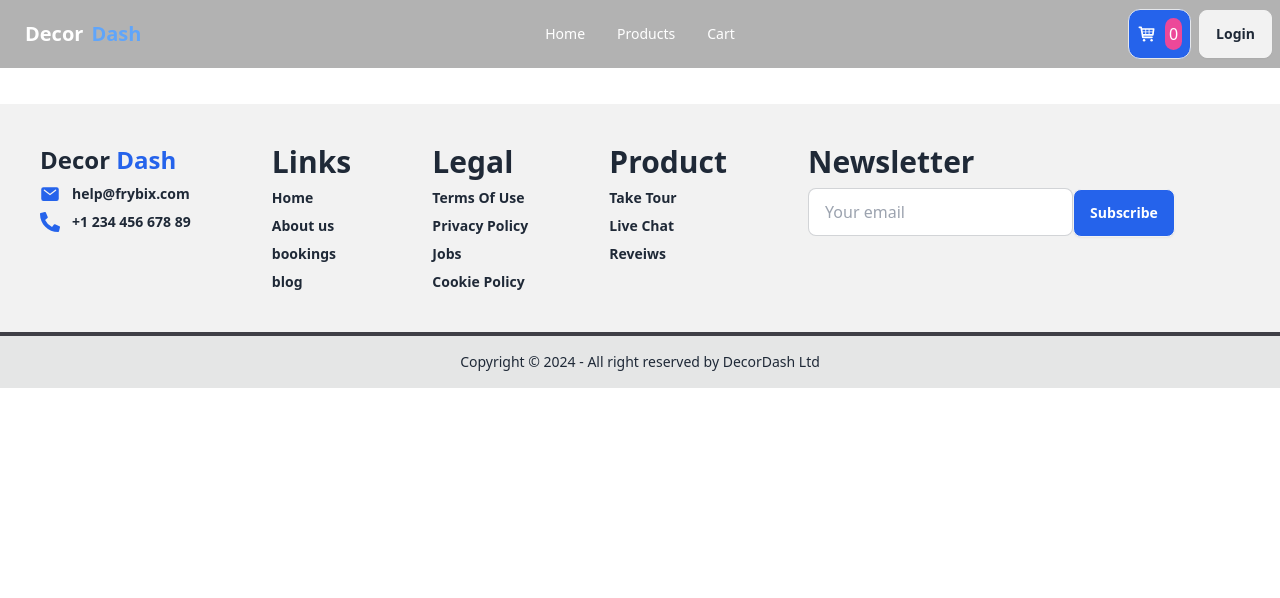
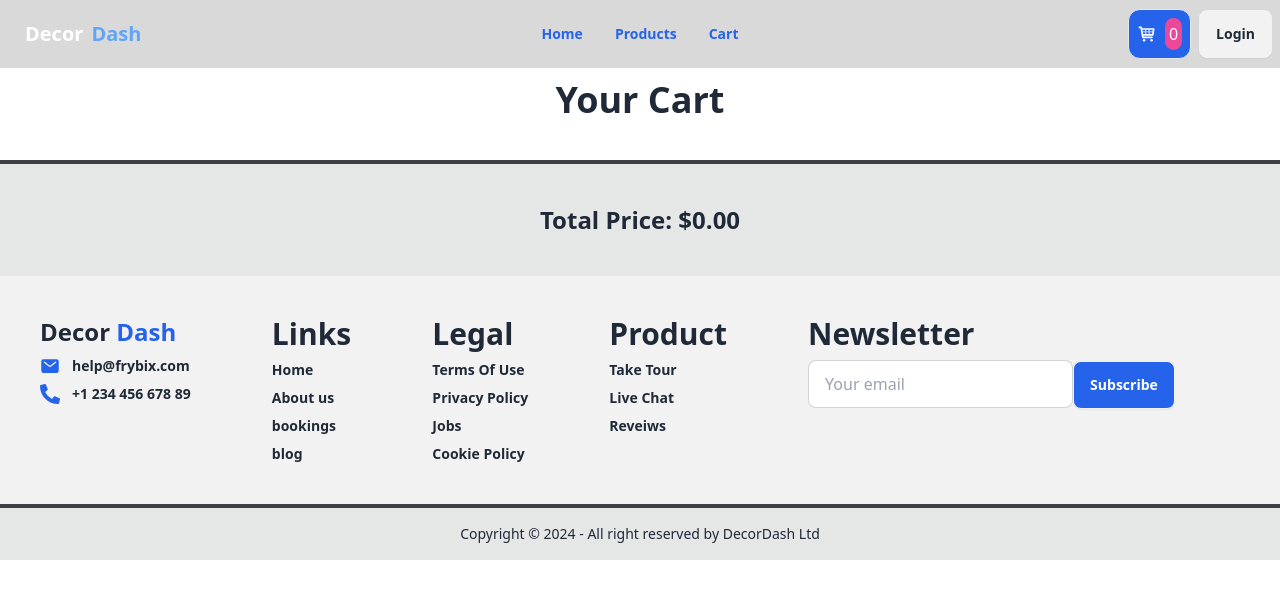
Before and after one commit to Jahirul83/DecorDash-client, a React (Vite) app: page /cart in a window 1280 px wide. Shown: the top 598 px of the page. Built offline with nearby package versions, Linux system fonts and the light colour scheme.

Commit message:
add to cart button is hidden in home page but visiable in product page

```diff
--- a/src/Pages/Home/Home/Home.jsx
+++ b/src/Pages/Home/Home/Home.jsx
@@ -18,6 +18,7 @@ const Home = () => {
                                 <ProductCard
                                     key={card._id}
                                     product={card}
+                                    showAddToCartButton = {false}
                                 ></ProductCard>
                             ))
                         }
--- a/src/Pages/Home/Products/Cart/Cart.jsx
+++ b/src/Pages/Home/Products/Cart/Cart.jsx
@@ -5,16 +5,24 @@ import ProductCard from "../ProductCard";
 
 const Cart = () => {
     const { cart, setCart } = useContext(AuthContext);
+    const totalPrice = cart.reduce((sum, card) => sum + card.price, 0);
 
     return (
+        <div>
+            <h1 className="text-center text-4xl font-bold">Your Cart</h1>
             <div className="grid grid-cols-1 md:grid-cols-2 lg:grid-cols-3 gap-3 p-3">
                 {
                     cart.map(card => <ProductCard
                         key={card._id}
-                    product = {card}
+                        product={card}
+                        showAddToCartButton={true}
                     ></ProductCard>)
                 }
             </div >
+            <div className="mt-4 bg-base-300 border-t-4 border-zinc-700">
+                <h2 className="text-2xl text-center font-semibold py-10">Total Price: ${totalPrice.toFixed(2)}</h2>
+            </div>
+        </div>
     );
 };
 
--- a/src/Pages/Home/Products/ProductCard.jsx
+++ b/src/Pages/Home/Products/ProductCard.jsx
@@ -4,7 +4,7 @@ import { AuthContext } from '../../../Providers/AuthProvider';
 import PropTypes from 'prop-types';
 
 
-const ProductCard = ({ product }) => {
+const ProductCard = ({ product, showAddToCartButton }) => {
     const { cart, setCart } = useContext(AuthContext);
     const { _id, name, description, price, imageUrl } = product;
     const userId = 2;
@@ -28,10 +28,11 @@ const ProductCard = ({ product }) => {
                     <h2 className="card-title">{name}</h2>
                     <p>{description}</p>
                     <p>Price:$ {price}</p>
-                    <div className="card-actions">
+                    {
+                        showAddToCartButton && <div className="card-actions">
                             {
                                 cart.find(item => item._id === _id) ? (
-                                <button onClick={()=>removeFromCart(_id)}className="btn btn-secondary">
+                                    <button onClick={() => removeFromCart(_id)} className="btn btn-secondary">
                                         Remove from cart
                                     </button>
                                 ) : (
@@ -41,7 +42,7 @@ const ProductCard = ({ product }) => {
                                 )
                             }
 
-                    </div>
+                        </div>}
                 </div>
             </div>
         </div>
--- a/src/Pages/Home/Products/Products.jsx
+++ b/src/Pages/Home/Products/Products.jsx
@@ -9,6 +9,7 @@ const Products = () => {
                 data.map(card => <ProductCard
                     key={card._id}
                     product = {card}
+                    showAddToCartButton = {true}
                 ></ProductCard>)
 }
         </div >
--- a/src/Pages/Shared/Footer/Footer.jsx
+++ b/src/Pages/Shared/Footer/Footer.jsx
@@ -46,7 +46,7 @@ const Footer = () => {
                     </div>
                 </nav>
             </footer>
-            <footer className="footer footer-center p-4 bg-base-300 text-base-content border-t-4 border-zinc-700	">
+            <footer className="footer footer-center p-4 bg-base-300 text-base-content border-t-4 border-zinc-700">
                 <aside>
                     <p>Copyright © 2024 - All right reserved by DecorDash Ltd</p>
                 </aside>
--- a/src/Pages/Shared/NavBar/NavBar.jsx
+++ b/src/Pages/Shared/NavBar/NavBar.jsx
@@ -14,13 +14,13 @@ const NavBar = () => {
 
     return (
         <>
-            <div className="navbar max-w-screen-xl fixed z-10 bg-opacity-30 bg-black text-white bg-base-100">
+            <div className="navbar max-w-screen-xl fixed z-10 bg-opacity-15 bg-black text-white bg-base-100">
                 <div className="navbar-start">
                     <div className="dropdown">
                         <div tabIndex={0} role="button" className="btn btn-ghost lg:hidden">
                             <svg xmlns="http://www.w3.org/2000/svg" className="h-5 w-5" fill="none" viewBox="0 0 24 24" stroke="currentColor"><path strokeLinecap="round" strokeLinejoin="round" strokeWidth="2" d="M4 6h16M4 12h8m-8 6h16" /></svg>
                         </div>
-                        <ul tabIndex={0} className="menu menu-sm dropdown-content mt-3 z-[1] p-2 shadow bg-base-100 rounded-box w-52 text-black">
+                        <ul tabIndex={0} className="menu menu-sm dropdown-content mt-3 z-[1] p-2 shadow bg-base-100 rounded-box w-52 text-black font-bold">
                             {navOptions}
                             <div>
                                 <p className="flex items-center p-2 rounded-xl bg-blue-600 text-white border"><TiShoppingCart className="text-xl mr-2" /><span className="bg-pink-500 p-1 rounded-full">{cart?.length}</span></p>
@@ -30,14 +30,16 @@ const NavBar = () => {
                     <a className="btn btn-ghost text-xl">Decor<span className="text-blue-400">Dash</span></a>
                 </div>
                 <div className="navbar-center hidden lg:flex">
-                    <ul className="menu menu-horizontal px-1">
+                    <ul className="menu menu-horizontal px-1 font-bold text-blue-600">
                         {navOptions}
                     </ul>
                 </div>
                 <div className="navbar-end">
-                    <div className="hidden lg:flex mr-2">
-                        <p className="flex items-center p-2 rounded-xl bg-blue-600 text-white border"><TiShoppingCart className="text-xl mr-2" /><span className="bg-pink-500 p-1 rounded-full">{cart?.length}</span></p>
-                    </div>
+                    <Link to={'/cart'}>
+                        <div className="hidden lg:flex mr-2">
+                            <p className="flex items-center p-2 rounded-xl bg-blue-600 text-white border"><TiShoppingCart className="text-xl mr-2" /><span className="bg-pink-500 p-1 rounded-full">{cart?.length}</span></p>
+                        </div>
+                    </Link>
                     <a className="btn">Login</a>
                 </div>
             </div>
```
Lines whose indentation alone changed are shown as unchanged.
